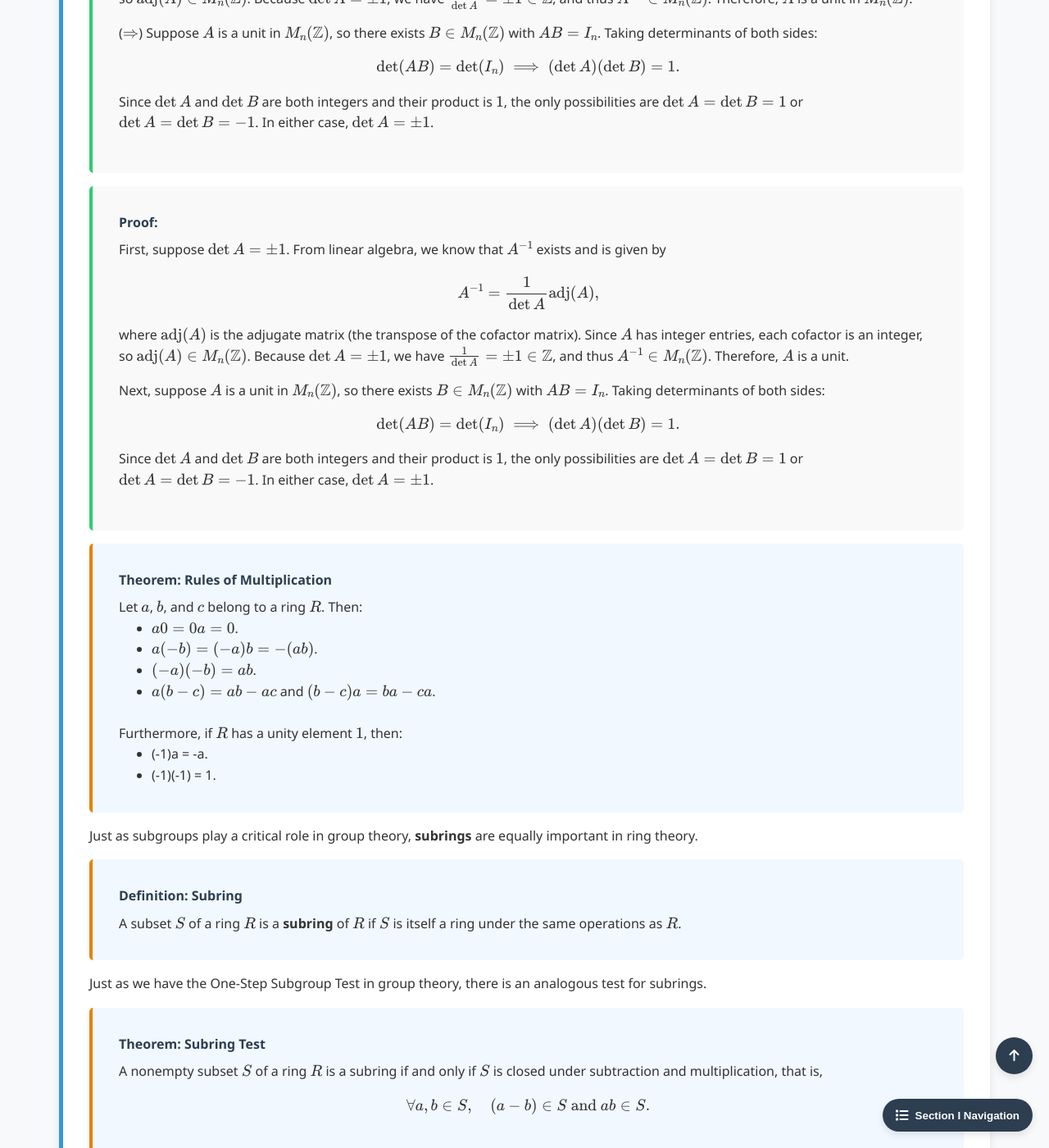
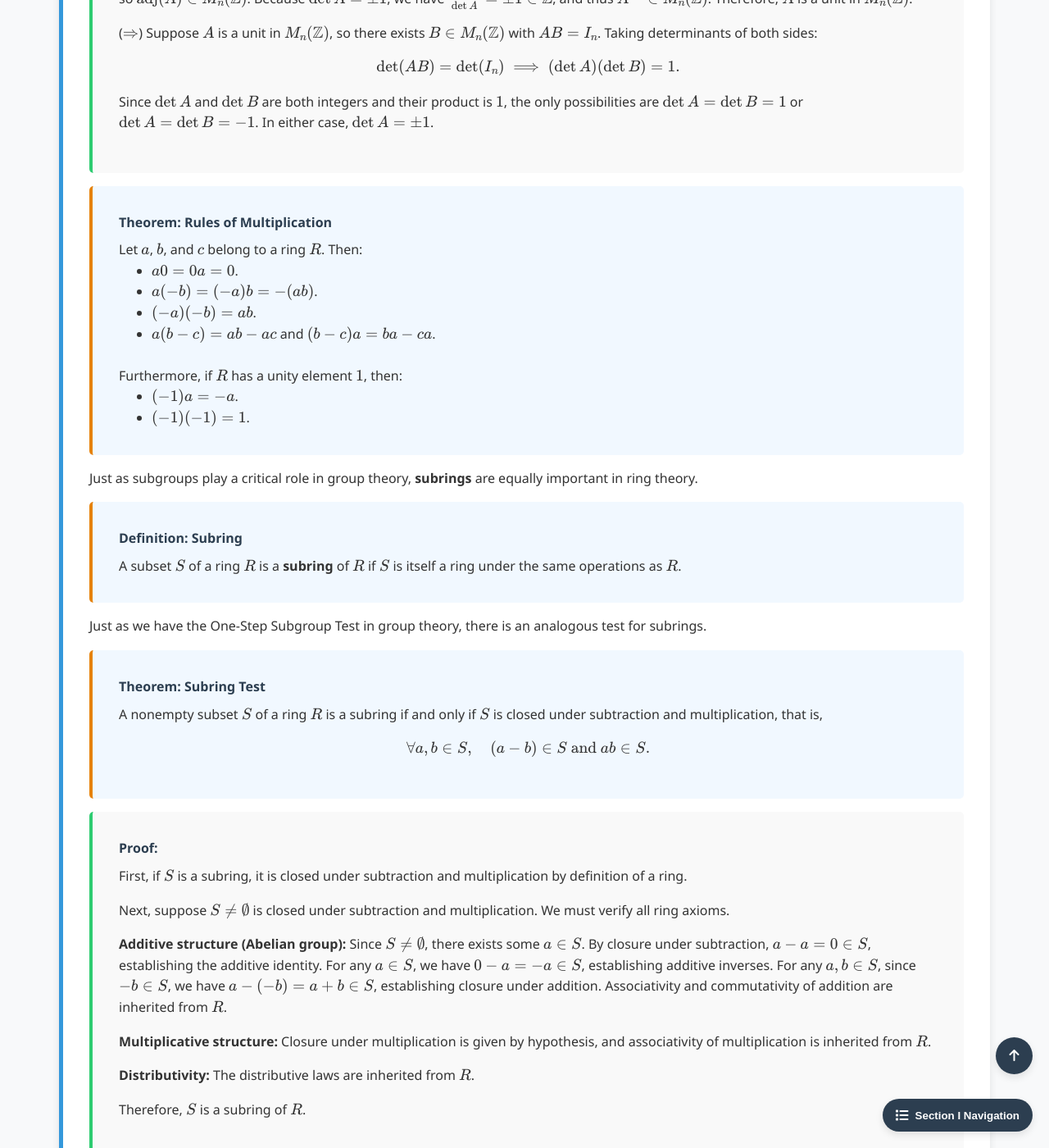
Before and after one commit to Yusukey01/yusukey01.github.io, a Jekyll site: the page built from Mathematics/Linear_algebra/intro_rings.html, in a window 1280 px wide and 1400 px high, scrolled down 2359 px. Shown: the whole window at 82% size. Built offline with Jekyll 4.4.1, drawn with Linux system fonts in a browser that asks for light colours; some of the changed text lies outside the part shown.

Commit message:
write I-18, intro to rings, revise Rings section

```diff
--- a/Mathematics/Linear_algebra/intro_rings.html
+++ b/Mathematics/Linear_algebra/intro_rings.html
@@ -166,7 +166,7 @@ noindex: true
 
                 <p>
                     Even if a ring is commutative and has unity, a nonzero element of the ring needs NOT have a multiplicative inverse.
-                    An element \(a\) that does possess an unique inverse (a^{-1}) (i.e., (aa^{-1} = a^{-1}a = 1)) is called a <strong>unit</strong>
+                    An element \(a\) that does possess a unique inverse \(a^{-1}\) (i.e., \(aa^{-1} = a^{-1}a = 1\)) is called a <strong>unit</strong>
                     of the ring. This multiplicative inverse is unique. Note that many elements in the ring may fail to be units.
                 </p>
 
@@ -221,30 +221,6 @@ noindex: true
                     </p>
                 </div>
 
-                <div class="proof">
-                    <span class="proof-title">Proof:</span>
-                    <p>
-                        First, suppose \(\det A = \pm 1\). From linear algebra, we know that \(A^{-1}\) exists
-                        and is given by
-                        \[
-                        A^{-1} = \frac{1}{\det A} \operatorname{adj}(A),
-                        \]
-                        where \(\operatorname{adj}(A)\) is the adjugate matrix (the transpose of the cofactor matrix).
-                        Since \(A\) has integer entries, each cofactor is an integer, so \(\operatorname{adj}(A) \in M_n(\mathbb{Z})\).
-                        Because \(\det A = \pm 1\), we have \(\frac{1}{\det A} = \pm 1 \in \mathbb{Z}\), and thus
-                        \(A^{-1} \in M_n(\mathbb{Z})\). Therefore, \(A\) is a unit.
-                    </p>
-                    <p>
-                        Next, suppose \(A\) is a unit in \(M_n(\mathbb{Z})\), so there exists \(B \in M_n(\mathbb{Z})\)
-                        with \(AB = I_n\). Taking determinants of both sides:
-                        \[
-                        \det(AB) = \det(I_n) \implies (\det A)(\det B) = 1.
-                        \]
-                        Since \(\det A\) and \(\det B\) are both integers and their product is \(1\), the only possibilities
-                        are \(\det A = \det B = 1\) or \(\det A = \det B = -1\). In either case, \(\det A = \pm 1\).
-                    </p>
-                </div>
-
                 <div class="theorem">
                     <span class="theorem-title">Theorem: Rules of Multiplication</span>
                     Let \(a\), \(b\), and \(c\) belong to a ring \(R\). Then:
@@ -256,8 +232,8 @@ noindex: true
                     </ul><br>
                     Furthermore, if \(R\) has a unity element \(1\), then:
                     <ul style="padding-left: 40px;">
-                        <li>(-1)a = -a.</li>
-                        <li>(-1)(-1) = 1.</li>
+                        <li>\((-1)a = -a\).</li>
+                        <li>\((-1)(-1) = 1\).</li>
                     </ul>
                 </div>
 
```
